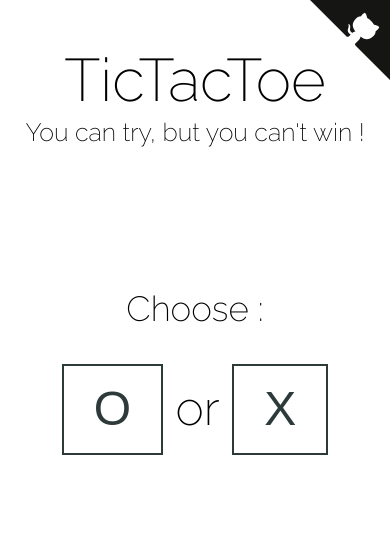
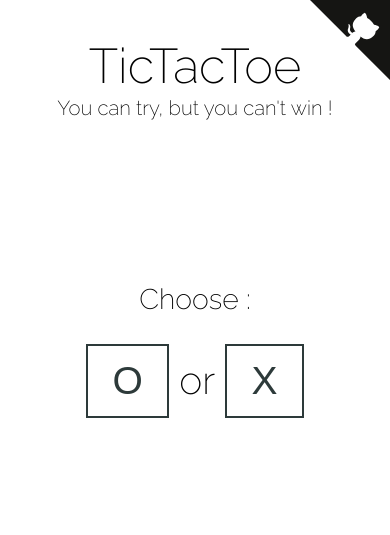
Before and after one commit to Arsh23/tictactoe, a Flask app: template templates/index.html in a window 390 px wide. Shown: the top 535 px of the page. Run offline with Flask 2, Linux system fonts and the light colour scheme; the template is opened without the code that fills it, so the values that code supplies are empty.

Commit message:
added responsiveness

```diff
--- a/app.py
+++ b/app.py
@@ -1,14 +1,15 @@
-from flask import Flask, render_template, jsonify, session
 import os
 import random
 from copy import deepcopy
+
 import dill
+from flask import Flask, render_template, jsonify, session
+
 from tictactoe import TicTacToe
 from alphabeta import minimax_with_alphabeta
-# session['game'] = TicTacToe()
-# session['ai_player'] = None
+
 app = Flask(__name__)
-app.secret_key = '*AUNSDIuasd9*ASNd*^ATSND^@R))'
+app.secret_key = 's0mth1ng s3cr3t'
 
 
 @app.route('/')
@@ -26,18 +27,18 @@ def choice(symbol):
         return 'Error'
     session['ai_player'] = 'B' if symbol == 'O' else 'A'
     session.modified = True
-    print 'The player for AI is -', session['ai_player']
+    # print 'The player for AI is -', session['ai_player']
     return session['ai_player']
 
 
 @app.route('/move/<pos>')
 def move(pos):
-    print 'User moved -', pos
+    # print 'User moved -', pos
     pos = int(pos)
 
     game = dill.loads(session['game'])
     game.move(pos)
-    game.display()
+    # game.display()
     if game.status != None:
         x = 'ai' if game.winner == session['ai_player'] else 'user'
     else:
@@ -61,7 +62,8 @@ def minimax():
         deepcopy(game), session['ai_player'],
         float('-inf'), float('inf'))[0])
     game.move(pos)
-    game.display()
+    # game.display()
+
     if game.status != None:
         x = 'ai' if game.winner == session['ai_player'] else 'user'
     else:
--- a/static/index.css
+++ b/static/index.css
@@ -1,4 +1,14 @@
-@import url('https://fonts.googleapis.com/css?family=Raleway:400,100,200');
+@import url('https://fonts.googleapis.com/css?family=Raleway:200');
+
+/*media queries*/
+
+/* Smartphones (portrait) ----------- */
+@media only screen and (max-width : 480px) {
+    html {
+        font-size: 13px;
+    }
+}
+/*--------------------------------------*/
 
 /*table styles*/
 table {
@@ -28,33 +38,33 @@ table tr td:last-child, table tr th:last-child {
 td {
     text-transform: uppercase;
     text-align: center;
-    font-size: 50px;
-    padding: 15px 20px 15px 20px;
+    font-size: 3.125rem;
+    padding: 0.9375rem 1.25rem 0.9375rem 1.25rem;
     opacity: 0;
 }
 /*--------------------------------------*/
 
 .heading {
-    font-size: 60px;
+    font-size: 3.75rem;
     margin-bottom: 0px;
-    margin-top: 45px;
+    margin-top: 2.8125rem;
 }
 
 .subheading {
     margin-top: 2px;
-    margin-bottom: 20px;
-    font-size: 25px;
+    margin-bottom: 1.25rem;
+    font-size: 1.5625rem;
 }
 
 .subtext {
     display: inline-block;
-    font-size: 48px;
+    font-size: 3rem;
     margin-top: 0px;
     margin-bottom: 0px;
 }
 
 .subtext2 {
-    font-size: 35px;
+    font-size: 2.1875rem;
 }
 
 .raleway {
@@ -69,7 +79,7 @@ td {
 }
 
 .tbl {
-    margin: 40px auto;
+    margin: 2.5rem auto;
     opacity: 0;
 }
 
@@ -82,7 +92,7 @@ td {
 }
 
 .status {
-    font-size: 20px;
+    font-size: 1.25rem;
     text-align: center;
 }
 
@@ -91,8 +101,8 @@ td {
 button {
     display: inline-block;
     /*margin: 0 10px 0 0;*/
-    padding: 0px 30px;
-    font-size: 48px;
+    padding: 0px 1.875rem;
+    font-size: 3rem;
     line-height: 1.8;
     border: none;
     box-shadow: none;
--- a/static/index.js
+++ b/static/index.js
@@ -38,12 +38,12 @@ function check_status(x) {
         var j = x.winning_pos[0][1];
         for (i = 0; i < 3; i++) {
             id = '#' + positions[j][i]
-            $(id).css('color','#2BA84A')
+            $(id).css('color', '#2BA84A')
         }
 
         // set the msg
         if (x.winner == 'ai') {
-            $('.tbl .status').html("The AI won!! ¯\\_(ツ)_/¯ \
+            $('.tbl .status').html("The AI won!! ¯\\_(ツ)_/¯\
             <br><a href='/'>Retry ?</a>")
         } else if (x.winner == 'user') {
             $('.tbl .status').html("You rekt my AI, Congrats!!\
--- a/templates/index.html
+++ b/templates/index.html
@@ -3,8 +3,9 @@
 <html>
 
 <head>
-	<title>Add title</title>
+	<title>TicTacToe</title>
 	<link rel="stylesheet" type="text/css" href="{{ url_for('static',filename='index.css') }}">
+	<meta name="viewport" content="width=device-width, initial-scale=1">
 
 	<script src="{{ url_for('static',filename='jquery-3.1.1.min.js') }}">
 	</script>
@@ -13,7 +14,7 @@
 </head>
 
 <body>
-	<a href="https://github.com/arsh23" class="github-corner" aria-label="View source on Github"><svg width="80" height="80" viewBox="0 0 250 250" style="fill:#151513; color:#fff; position: absolute; top: 0; border: 0; right: 0;" aria-hidden="true"><path d="M0,0 L115,115 L130,115 L142,142 L250,250 L250,0 Z"></path><path d="M128.3,109.0 C113.8,99.7 119.0,89.6 119.0,89.6 C122.0,82.7 120.5,78.6 120.5,78.6 C119.2,72.0 123.4,76.3 123.4,76.3 C127.3,80.9 125.5,87.3 125.5,87.3 C122.9,97.6 130.6,101.9 134.4,103.2" fill="currentColor" style="transform-origin: 130px 106px;" class="octo-arm"></path><path d="M115.0,115.0 C114.9,115.1 118.7,116.5 119.8,115.4 L133.7,101.6 C136.9,99.2 139.9,98.4 142.2,98.6 C133.8,88.0 127.5,74.4 143.8,58.0 C148.5,53.4 154.0,51.2 159.7,51.0 C160.3,49.4 163.2,43.6 171.4,40.1 C171.4,40.1 176.1,42.5 178.8,56.2 C183.1,58.6 187.2,61.8 190.9,65.4 C194.5,69.0 197.7,73.2 200.1,77.6 C213.8,80.2 216.3,84.9 216.3,84.9 C212.7,93.1 206.9,96.0 205.4,96.6 C205.1,102.4 203.0,107.8 198.3,112.5 C181.9,128.9 168.3,122.5 157.7,114.1 C157.9,116.9 156.7,120.9 152.7,124.9 L141.0,136.5 C139.8,137.7 141.6,141.9 141.8,141.8 Z" fill="currentColor" class="octo-body"></path></svg></a>
+	<a href="https://github.com/Arsh23/tictactoe" class="github-corner" aria-label="View source on Github"><svg width="80" height="80" viewBox="0 0 250 250" style="fill:#151513; color:#fff; position: absolute; top: 0; border: 0; right: 0;" aria-hidden="true"><path d="M0,0 L115,115 L130,115 L142,142 L250,250 L250,0 Z"></path><path d="M128.3,109.0 C113.8,99.7 119.0,89.6 119.0,89.6 C122.0,82.7 120.5,78.6 120.5,78.6 C119.2,72.0 123.4,76.3 123.4,76.3 C127.3,80.9 125.5,87.3 125.5,87.3 C122.9,97.6 130.6,101.9 134.4,103.2" fill="currentColor" style="transform-origin: 130px 106px;" class="octo-arm"></path><path d="M115.0,115.0 C114.9,115.1 118.7,116.5 119.8,115.4 L133.7,101.6 C136.9,99.2 139.9,98.4 142.2,98.6 C133.8,88.0 127.5,74.4 143.8,58.0 C148.5,53.4 154.0,51.2 159.7,51.0 C160.3,49.4 163.2,43.6 171.4,40.1 C171.4,40.1 176.1,42.5 178.8,56.2 C183.1,58.6 187.2,61.8 190.9,65.4 C194.5,69.0 197.7,73.2 200.1,77.6 C213.8,80.2 216.3,84.9 216.3,84.9 C212.7,93.1 206.9,96.0 205.4,96.6 C205.1,102.4 203.0,107.8 198.3,112.5 C181.9,128.9 168.3,122.5 157.7,114.1 C157.9,116.9 156.7,120.9 152.7,124.9 L141.0,136.5 C139.8,137.7 141.6,141.9 141.8,141.8 Z" fill="currentColor" class="octo-body"></path></svg></a>
 	<p class='heading raleway center'>TicTacToe</p>
 	<p class='subheading raleway center'>You can try, but you can't win !</p>
 
```
